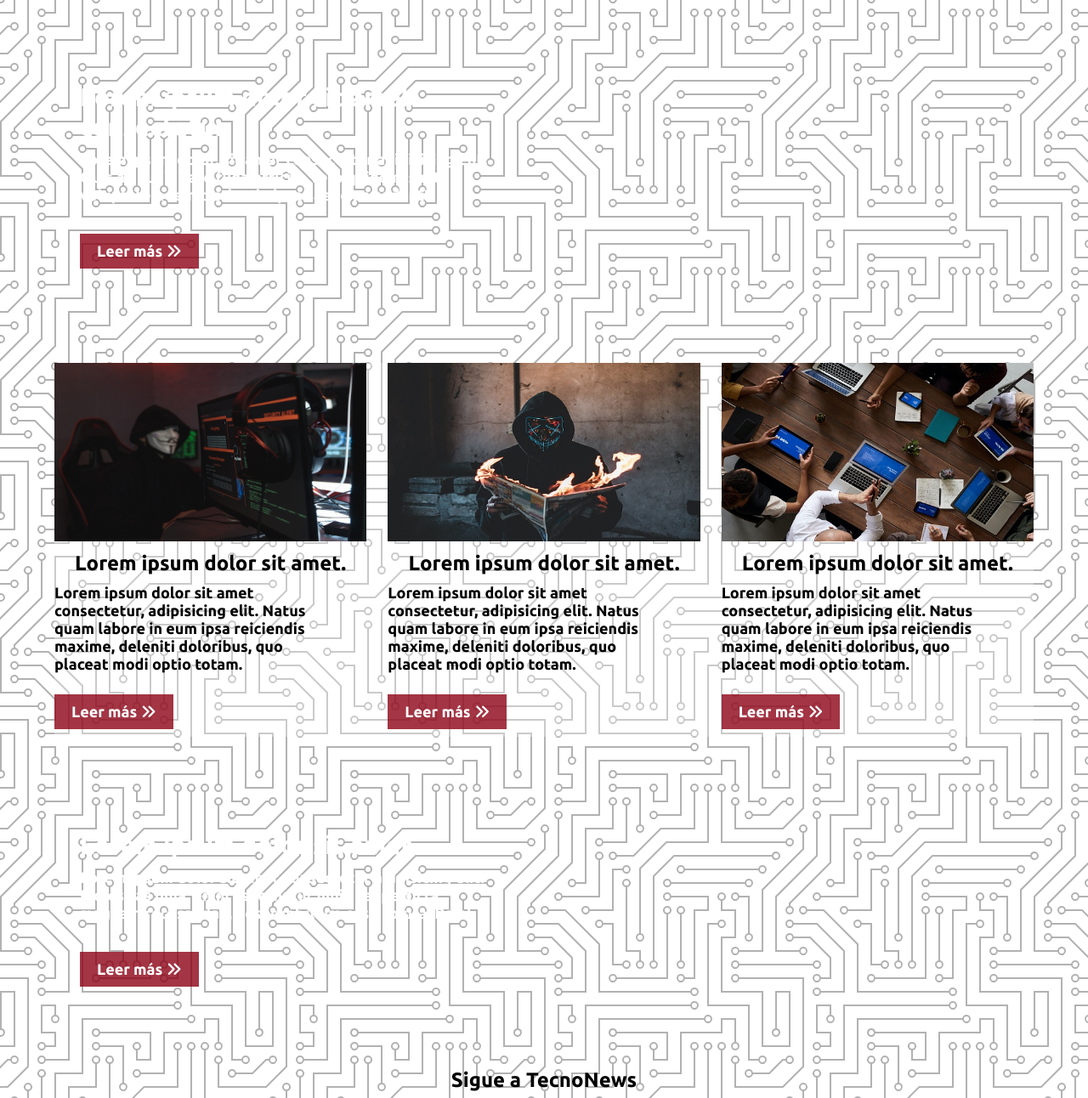
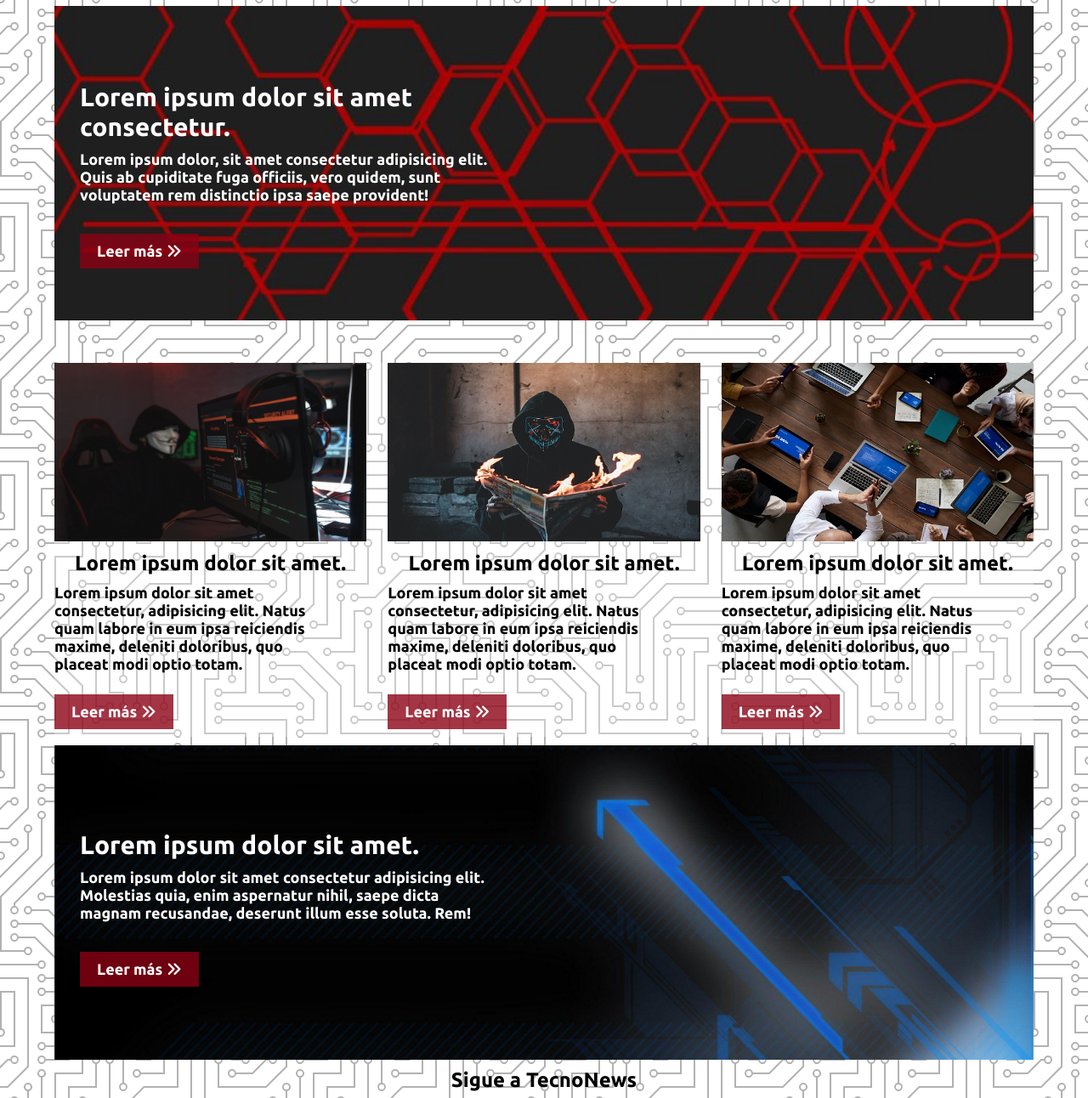
Before and after one commit to Lipechu/TecnoNews, a plain HTML site: page index.html in a window 1280 px wide. Shown: the part 914-2206 px from the top of the page at 85% size. Drawn offline with Linux system fonts and the light colour scheme.

Commit message:
complete project

```diff
--- a/style/style.css
+++ b/style/style.css
@@ -93,7 +93,7 @@ hr {
     margin-bottom: 30px;
     width: 100%;
     height: 360px;
-    background: url(/proyectos/News/img/showcase-min.jpg) no-repeat center center/cover;
+    background: url(../img/showcase-min.jpg) no-repeat center center/cover;
     padding: 50px;
     display: flex;
     flex-direction: column;
@@ -151,7 +151,7 @@ p {
 .cards-banner-one {
     width: 100%;
     height: 370px;
-    background: url(/proyectos/News/img/tech-red.jpg) no-repeat center center/cover;
+    background: url(../img/tech-red.jpg) no-repeat center center/cover;
     margin-bottom: 50px;
 }
 .cards-banner-one .content {
@@ -164,7 +164,7 @@ p {
 }
 /* BANNER TWO */
 .cards-banner-two {
-    background: url(/proyectos/News/img/image-five.jpg) no-repeat center center/cover;
+    background: url(../img/image-five.jpg) no-repeat center center/cover;
     height: 370px;
     width: 100%;
 }
```
